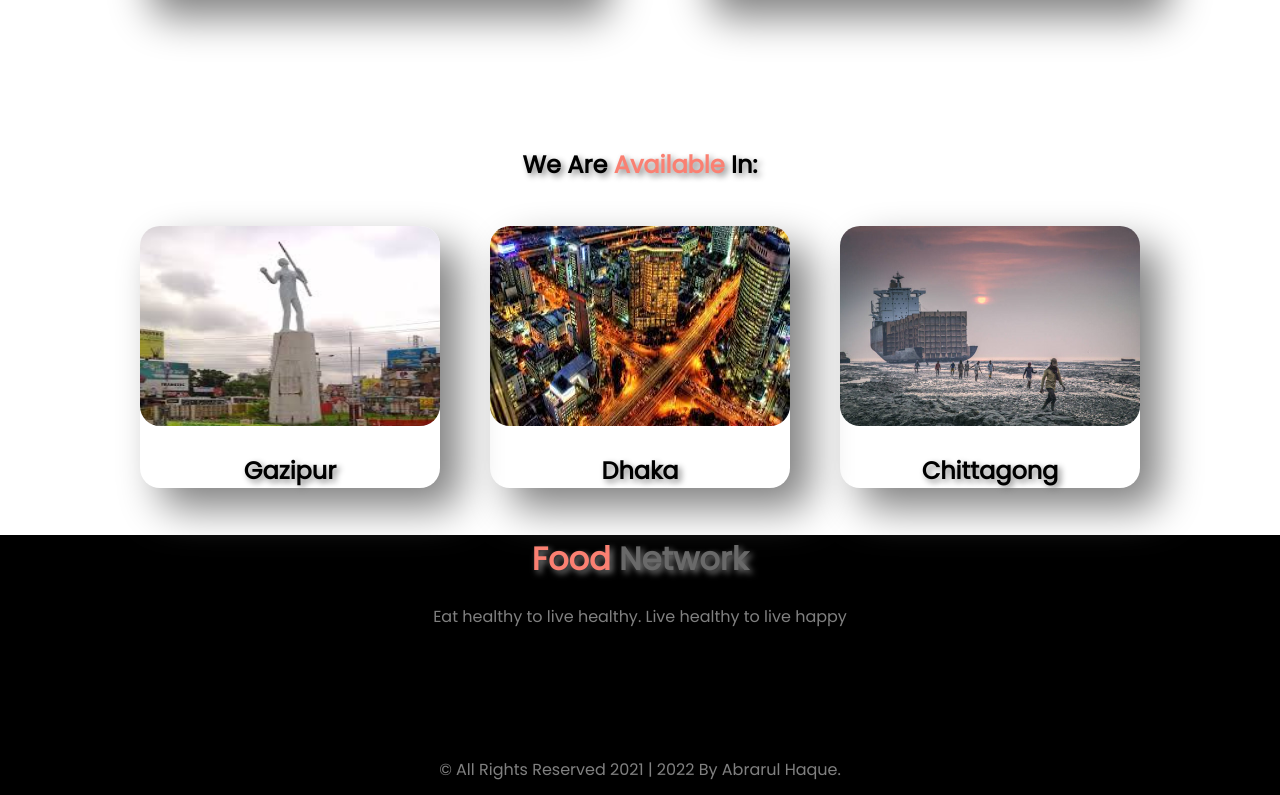
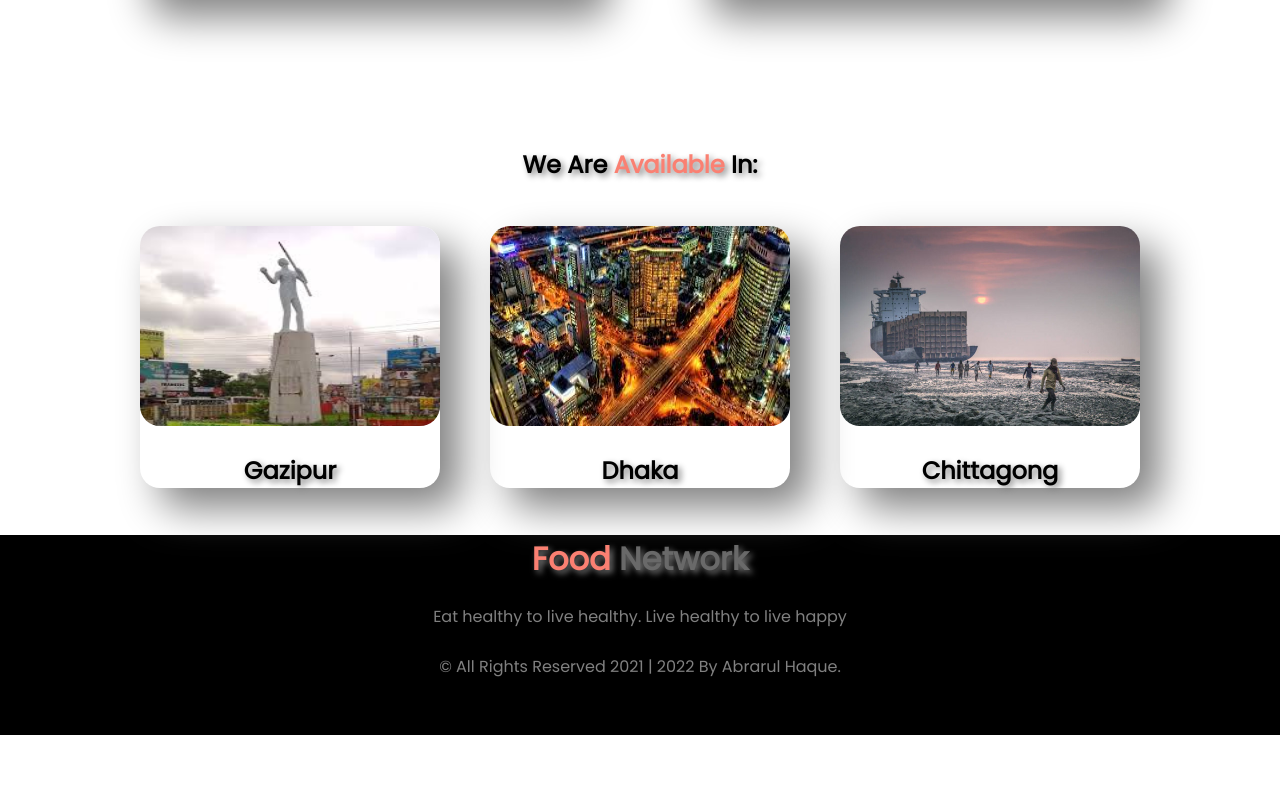
Before and after one commit to abrarinfo/Food-Network, a plain HTML site: page index.html in a window 1280 px wide. Shown: the part 3127-3922 px from the top of the page. After the commit the page ends 3862 px from the top, so only its background shows below. Drawn offline with Linux system fonts and the light colour scheme.

Commit message:
YAY! Food Netwok done!

```diff
--- a/index.html
+++ b/index.html
@@ -140,8 +140,8 @@
     </section>
     <footer>
         <h1><span class="colored-text">Food</span> Network</h1>
-        <p class="grey-colored-text">Eat healthy to live healthy. Live healthy to live happy</p>
-        <p class="grey-colored-text">© All Rights Reserved 2021 | 2022 By Abrarul Haque.</p>
+        <p class="grey-colored-text">Eat healthy to live healthy. Live healthy to live happy <br><br>© All Rights Reserved 2021 | 2022 By Abrarul Haque.</p>
+        <p class="grey-colored-text"></p>
     </footer>
 </body>
 
--- a/style.css
+++ b/style.css
@@ -215,7 +215,7 @@ ul {
 footer {
     text-align: center;
     background-color: black;
-    height: 260px;
+    height: 200px;
 }
 
 footer h1 {
```
